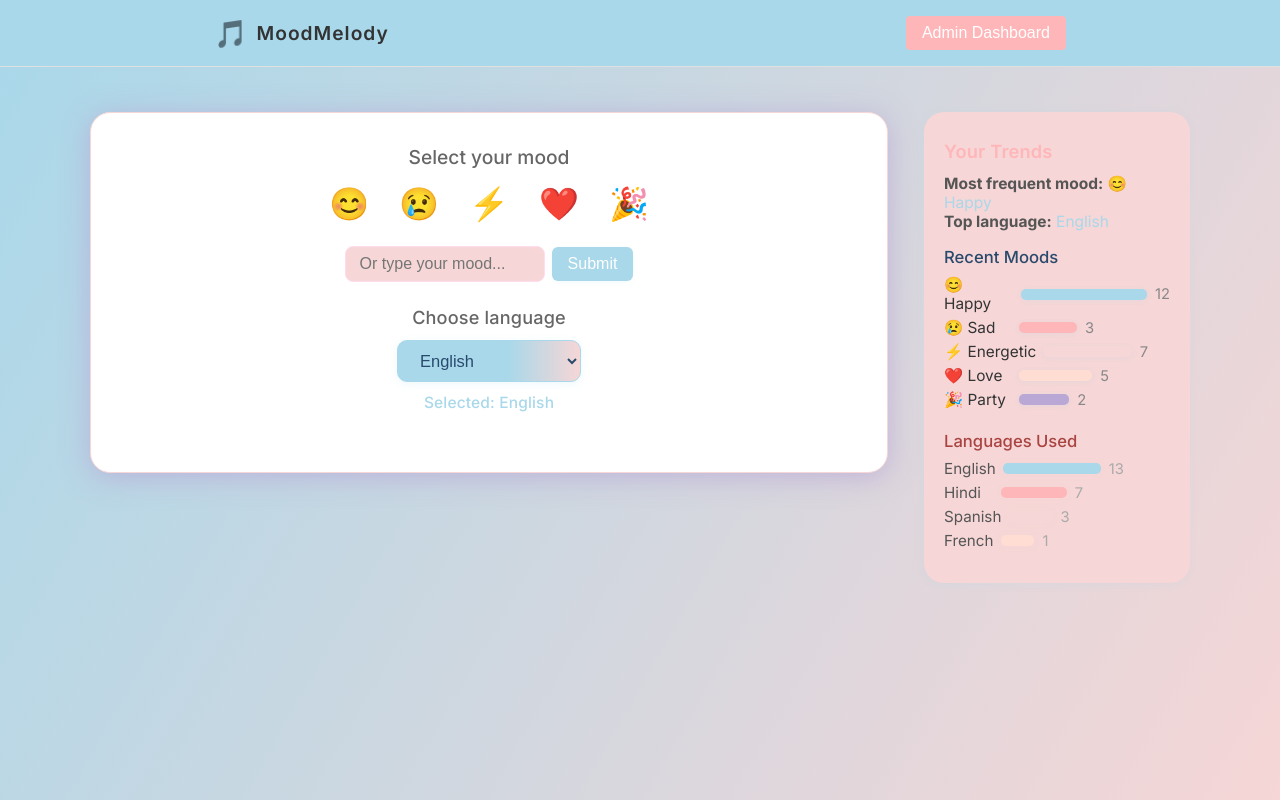
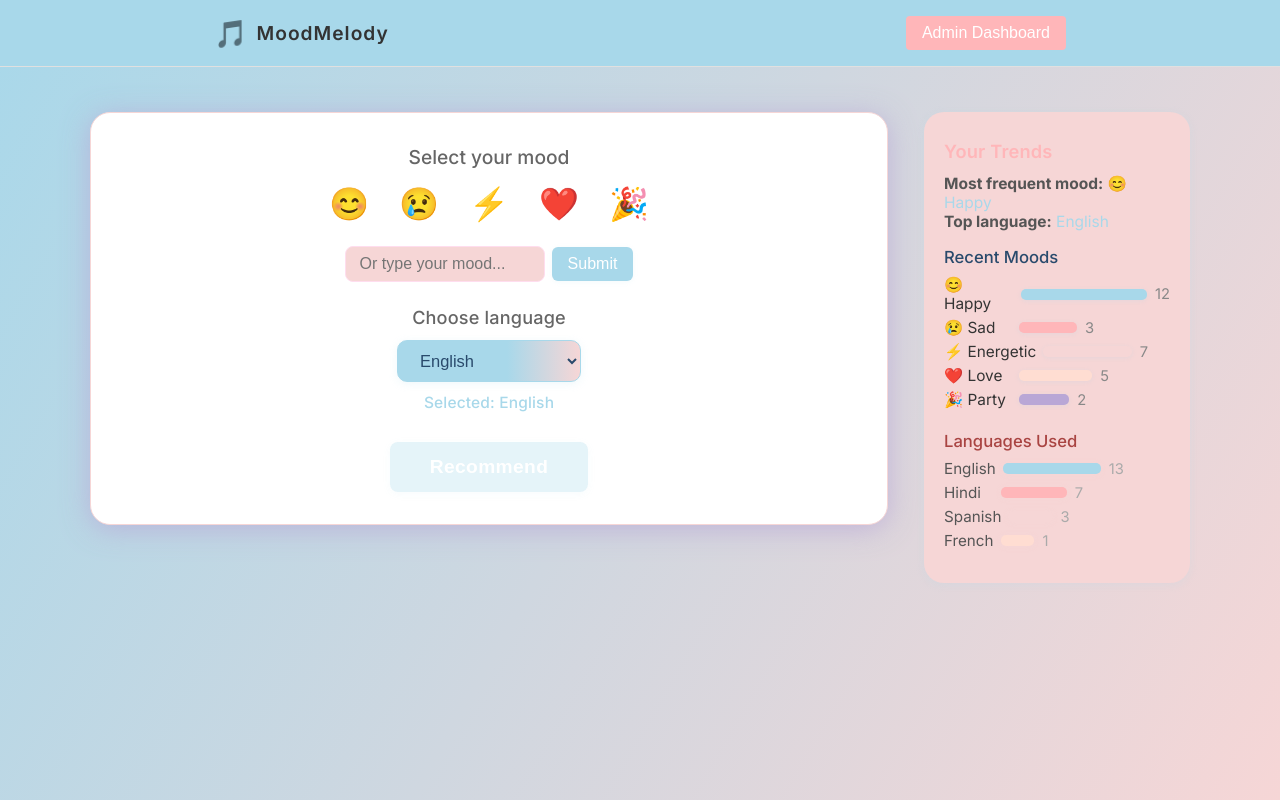
Before and after one commit to Workflow-Manager-admin/moodmelody-27188-a662c0a6, a React (Create React App) app in the folder moodmelody/: page / in a window 1280 px wide. Built offline with nearby package versions, Linux system fonts and the light colour scheme; the HTML template or start-up script is replaced by a standard one.

Commit message:
Auto-commit: Changes as of 2025-06-03T07:45:52.253272+00:00

```diff
--- a/moodmelody/src/MainContainer.js
+++ b/moodmelody/src/MainContainer.js
@@ -69,14 +69,7 @@ function MainContainer() {
     }
   }
 
-  // This effect will auto-redirect when both mood and language are chosen (user view only)
-  React.useEffect(() => {
-    // Only auto-redirect if in the main ("/") location and user view is active
-    if (view === "user" && selectedMood && selectedLanguage && (location.pathname === "/" || location.pathname === "/home")) {
-      handleProceed();
-    }
-    // eslint-disable-next-line
-  }, [selectedMood, selectedLanguage, view]);
+  // Remove auto-redirect: now user clicks Recommend explicitly
 
   // Handler for manual mood selection changed (from MoodSelector child)
   // MoodSelector will call this when user selects or submits a mood
@@ -84,6 +77,8 @@ function MainContainer() {
 
   // Home user landing: mood/language selection
   function renderHomeSelection() {
+    // Button should be enabled only if both mood and language are selected or entered
+    const isRecommendEnabled = !!selectedMood && !!selectedLanguage;
     return (
       <div className="container" style={{
           maxWidth: 1100, margin: "0 auto", padding: "32px 0", display: "flex", flexWrap: "wrap", gap: 36
@@ -95,6 +90,33 @@ function MainContainer() {
           }}>
             <MoodSelector onMoodChange={handleMoodChange} />
             <LanguageSelector selected={selectedLanguage} onChange={handleLanguageChange} />
+            <div style={{ textAlign: "center", marginTop: 30 }}>
+              <button
+                className="btn btn-large"
+                style={{
+                  background: isRecommendEnabled ? "#A8D8EA" : "#A8D8EA77",
+                  color: "#fff",
+                  border: "none",
+                  borderRadius: "8px",
+                  padding: "14px 40px",
+                  fontWeight: 600,
+                  fontSize: "1.2rem",
+                  letterSpacing: ".02em",
+                  boxShadow: isRecommendEnabled
+                    ? "0 2px 12px #A8D8EA55"
+                    : "0 2px 8px #A8D8EA22",
+                  cursor: isRecommendEnabled ? "pointer" : "not-allowed",
+                  opacity: isRecommendEnabled ? 1 : 0.65,
+                  transition: "background 0.14s, box-shadow 0.13s, opacity 0.13s"
+                }}
+                onClick={handleProceed}
+                disabled={!isRecommendEnabled}
+                data-testid="recommend-button"
+                aria-label="Get music recommendations"
+              >
+                Recommend
+              </button>
+            </div>
           </section>
         </main>
         <aside style={{flex: 1, minWidth: 230, maxWidth: 350}}>
```
Also changed, not shown: 2 other files (tests, documents, lock files or other folders).
